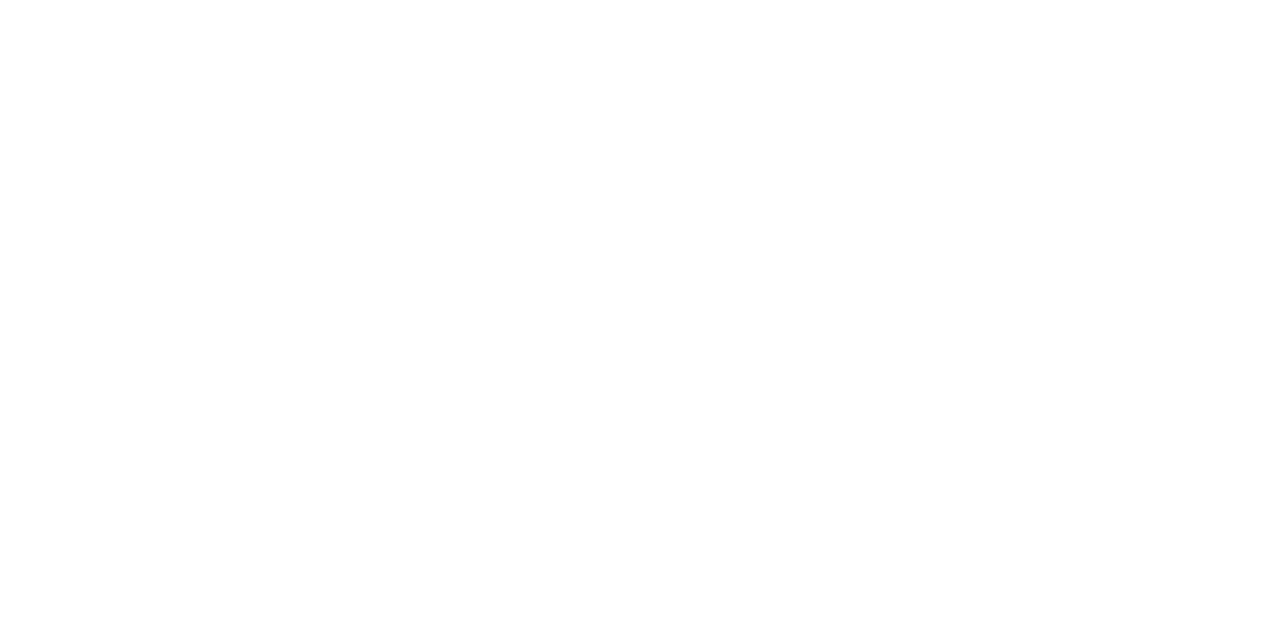
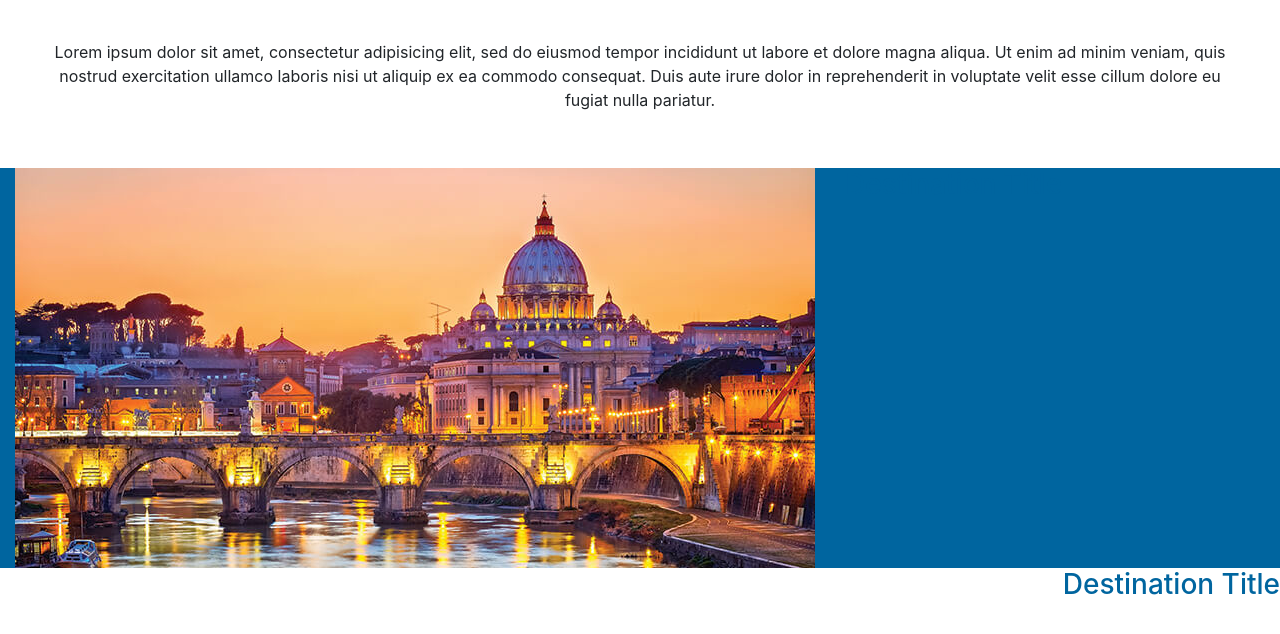
Before and after one commit to AndrewH1188/leger-shearings, a plain HTML site: page index.html in a window 1280 px wide. Drawn offline with nearby package versions, Linux system fonts and the light colour scheme.

Commit message:
Added title, image, detination title and styling.

```diff
--- a/assets/css/stylesheet.css
+++ b/assets/css/stylesheet.css
@@ -0,0 +1,21 @@
+.opening-text {
+    text-align: center;
+    padding-top: 40px;
+    padding-bottom: 40px;
+    padding-left: 40px;
+    padding-right: 40px;
+}
+
+
+.destination-title {
+    color: #00659f;
+}
+
+.destination-title-right {
+    text-align: right;
+}
+
+
+.article-boxed {
+    background:#00659f;
+}
--- a/index.html
+++ b/index.html
@@ -1,17 +1,59 @@
 <!DOCTYPE html>
 <html lang="en">
+
 <head>
     <meta charset="UTF-8">
+    <meta name="description" content="Coded by Andrew Harding for Leger Shearings Interview Task 3">
     <meta http-equiv="X-UA-Compatible" content="IE=edge">
     <meta name="viewport" content="width=device-width, initial-scale=1.0">
+    <!-- Bootstrap -->
+    <link rel="stylesheet" href="https://cdn.jsdelivr.net/npm/bootstrap@4.0.0/dist/css/bootstrap.min.css"
+        integrity="sha384-Gn5384xqQ1aoWXA+058RXPxPg6fy4IWvTNh0E263XmFcJlSAwiGgFAW/dAiS6JXm" crossorigin="anonymous">
+    <!-- Google Fonts -->
+    <link href="https://fonts.googleapis.com/css2?family=Mulish:ital,wght@0,200;0,300;0,400;0,600;0,700;0,800;0,900;0,1000;1,200;1,300&display=swap" rel="stylesheet">
     <!-- My Stylesheet -->
     <link rel="stylesheet" href="assets/css/stylesheet.css">
-     <!-- Favicon -->
-    <link rel='icon' href='assets/images/shearings-favicon-andrew-harding.jpg' type='image/x-icon' />
+    <!-- Favicon -->
+    <link rel='icon' href='https://shearings.imgix.net/Content/Shearings/images/favicons/apple-touch-icon.png' type='image/x-icon' />
     <title>Shearings | Italian Destinations</title>
 </head>
+
 <body>
 
+    <p class="opening-text">Lorem ipsum dolor sit amet, consectetur adipisicing elit, sed do eiusmod tempor incididunt ut labore et dolore
+        magna aliqua. Ut enim ad minim veniam, quis nostrud exercitation ullamco laboris nisi ut aliquip ex ea commodo consequat. Duis aute
+        irure dolor in reprehenderit in voluptate velit esse cillum dolore eu fugiat nulla pariatur.
+    </p>
+
+
+    <article class="article-boxed">
+
+        <div class="container-fluid">
+            <div class="row">
+              <div class="col-lg">
+                <img src="assets/images/st-peters-cathedral-rome.jpg" alt="St Peter's Cathedral Rome">
+              </div>
+              <div class="col-lg">
+                <h3 class="destination-title destination-title-left">Destination Title</h3>
+              </div>
+            </div>
+          </div>
+
+
+
+
+
+
+
+
+    </article>
+
+    <article>
+        <h3 class="destination-title destination-title-right">Destination Title</h3>
+
+
+    </article>
 
 </body>
+
 </html>
```
